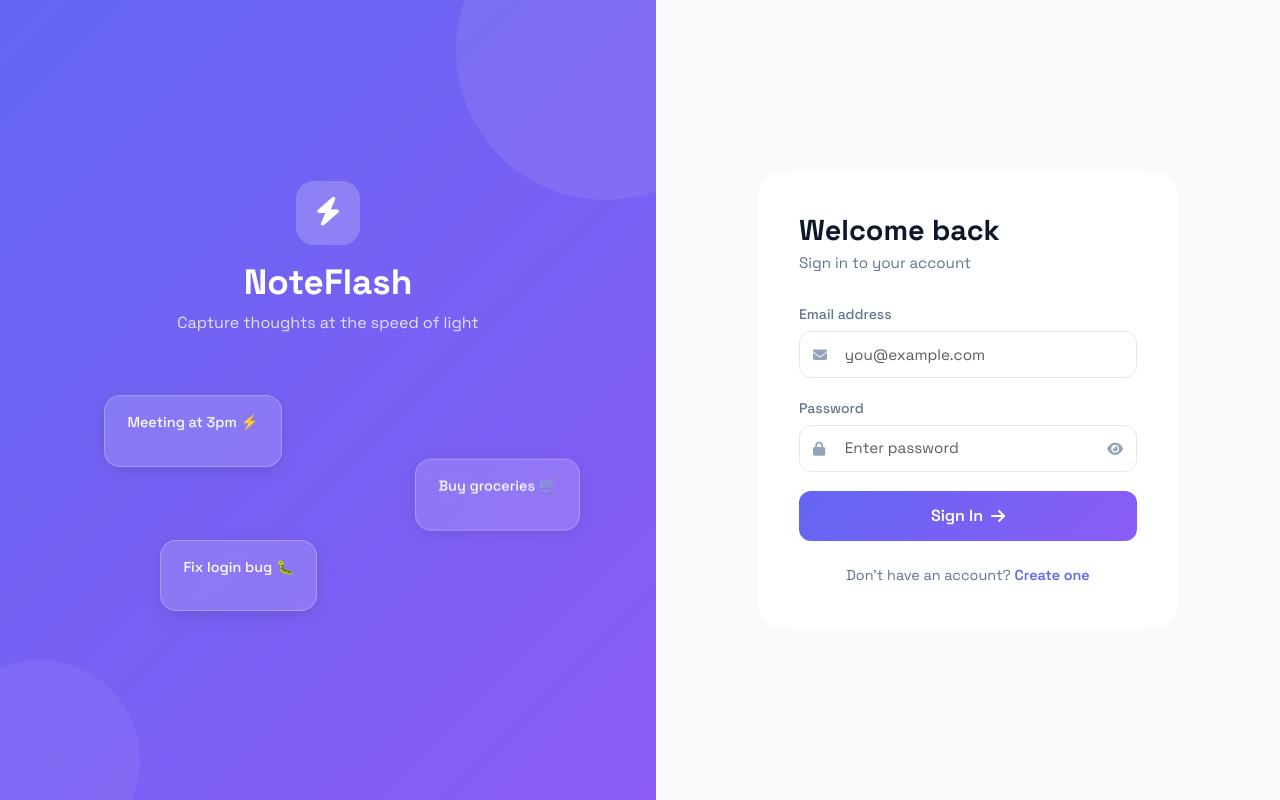
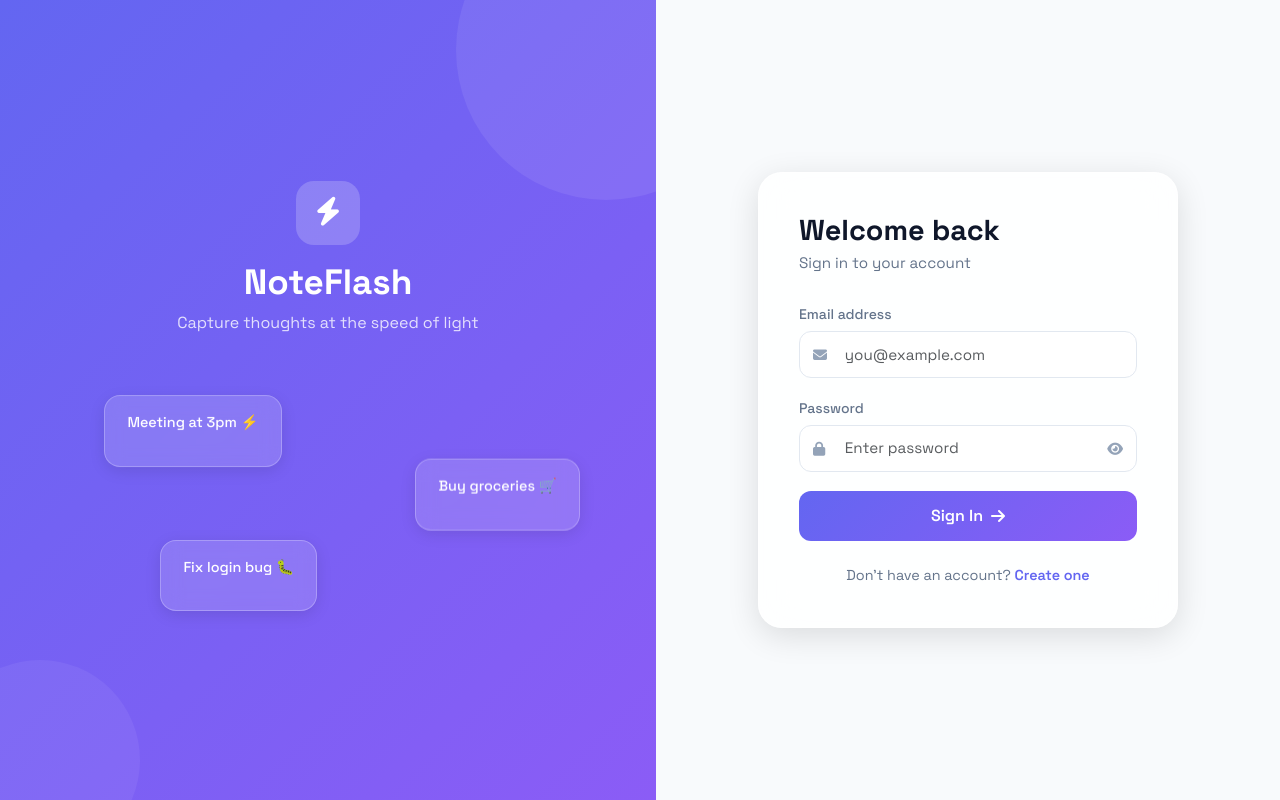
Before and after one commit to POSHANMS/notes-keeper-app, a Flask app: page / in a window 1280 px wide. Run offline with Flask 3, Linux system fonts and the light colour scheme.

Commit message:
Fix shadow variable typo, bg-card color, body background, flex-direction

```diff
--- a/static/css/style.css
+++ b/static/css/style.css
@@ -22,7 +22,7 @@
     --border-color: #e2e8f0;
     --shadow-sm: 0 1px 3px rgba(0, 0, 0, 0.08);
     --shadow-md: 0 4px 16px rgba(0, 0, 0, 0.10);
-    --shawdow-lg: 0 8px 32px rgba(0, 0 ,0, 0.12);
+    --shadow-lg: 0 8px 32px rgba(0, 0 ,0, 0.12);
 
     /* Auth left panel */
     --auth-left-bg: linear-gradient(135deg, #6366f1 0%, #8b5cf6 100%);
```
